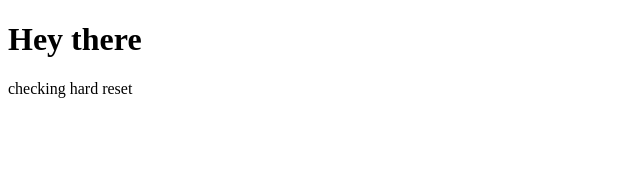
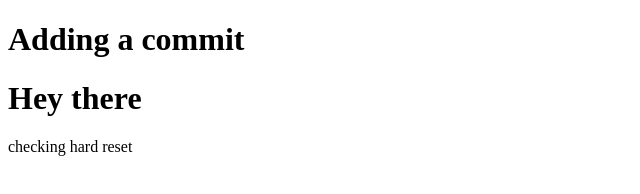
Before and after one commit to sanya210/checkingreset, a plain HTML site: page <!DOCTYPE html>.html in a window 1280 px wide. Shown: the whole page, without its empty margins (0-640 px from the left). Drawn offline with Linux system fonts and the light colour scheme.

Commit message:
checking

```diff
--- a/<!DOCTYPE html>.html
+++ b/<!DOCTYPE html>.html
@@ -7,6 +7,8 @@
     <title>Document</title>
 </head>
 <body>
+    <h1>Adding a commit</h1>
+
     <h1>Hey there</h1>
     <p> checking hard reset</p>
 </body>
```
Also changed, not shown: index.html (added).
